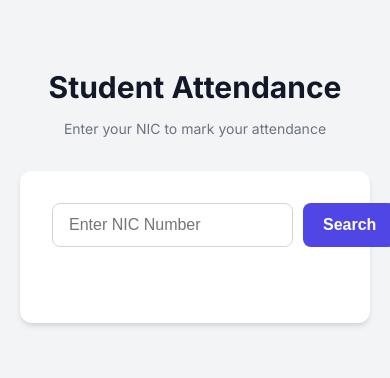
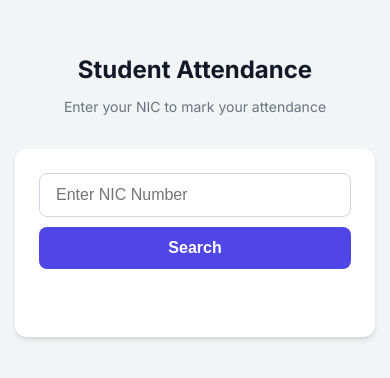
Before and after one commit to jiatachira/Attendance-Marking-, a plain HTML site: page index.html in a window 390 px wide. Shown: the part 228-606 px from the top of the page. Drawn offline with Linux system fonts and the light colour scheme.

Commit message:
Add files via upload

```diff
--- a/style.css
+++ b/style.css
@@ -125,8 +125,15 @@ button {
 }
 
 @keyframes fadeIn {
-    from { opacity: 0; transform: translateY(10px); }
-    to { opacity: 1; transform: translateY(0); }
+    from {
+        opacity: 0;
+        transform: translateY(10px);
+    }
+
+    to {
+        opacity: 1;
+        transform: translateY(0);
+    }
 }
 
 .student-info {
@@ -175,3 +182,37 @@ button {
     text-align: center;
     min-height: 20px;
 }
+
+/* Mobile Responsiveness */
+@media screen and (max-height: 500px) {
+    body {
+        align-items: flex-start;
+        padding-top: 20px;
+    }
+}
+
+@media screen and (max-width: 480px) {
+    body {
+        padding: 15px;
+    }
+
+    .header-section h2 {
+        font-size: 1.5rem;
+    }
+
+    .card-wrapper {
+        padding: 1.5rem;
+    }
+
+    .input-group {
+        flex-direction: column;
+    }
+
+    .input-group button {
+        width: 100%;
+    }
+
+    .info-row {
+        font-size: 0.875rem;
+    }
+}
```
